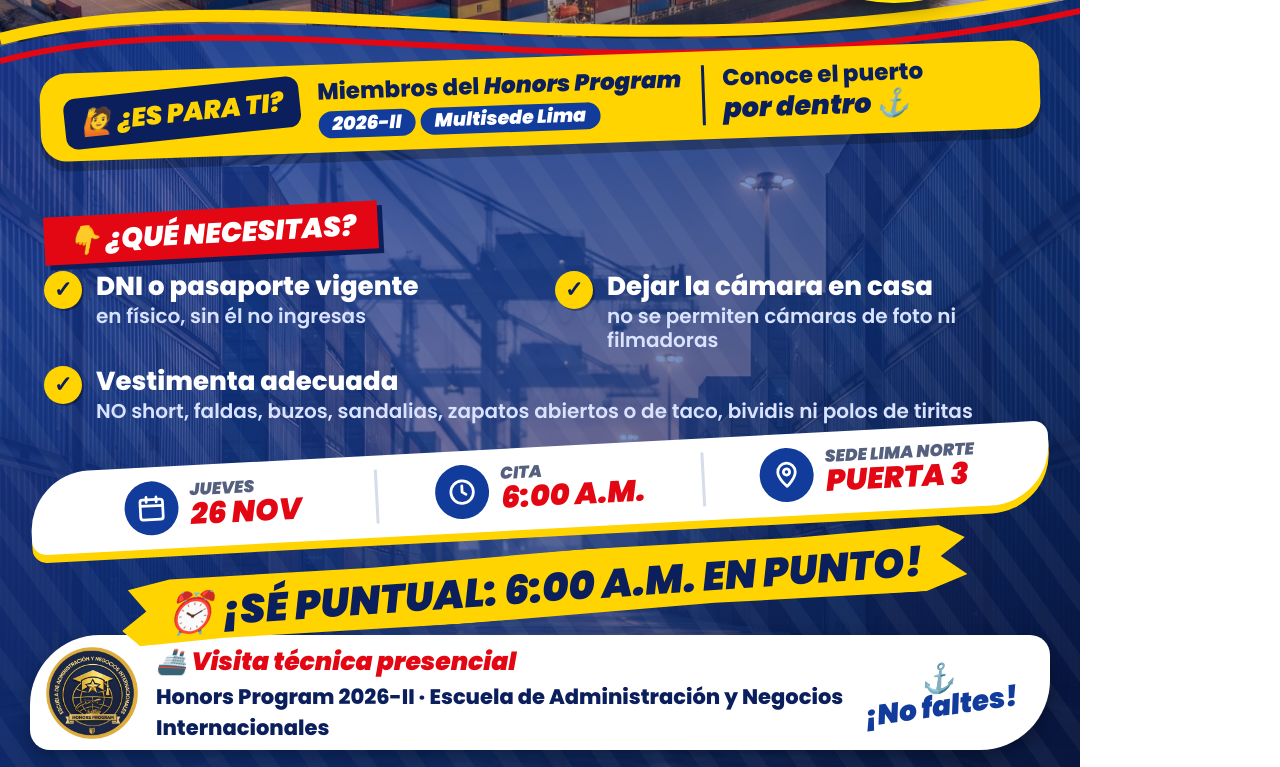
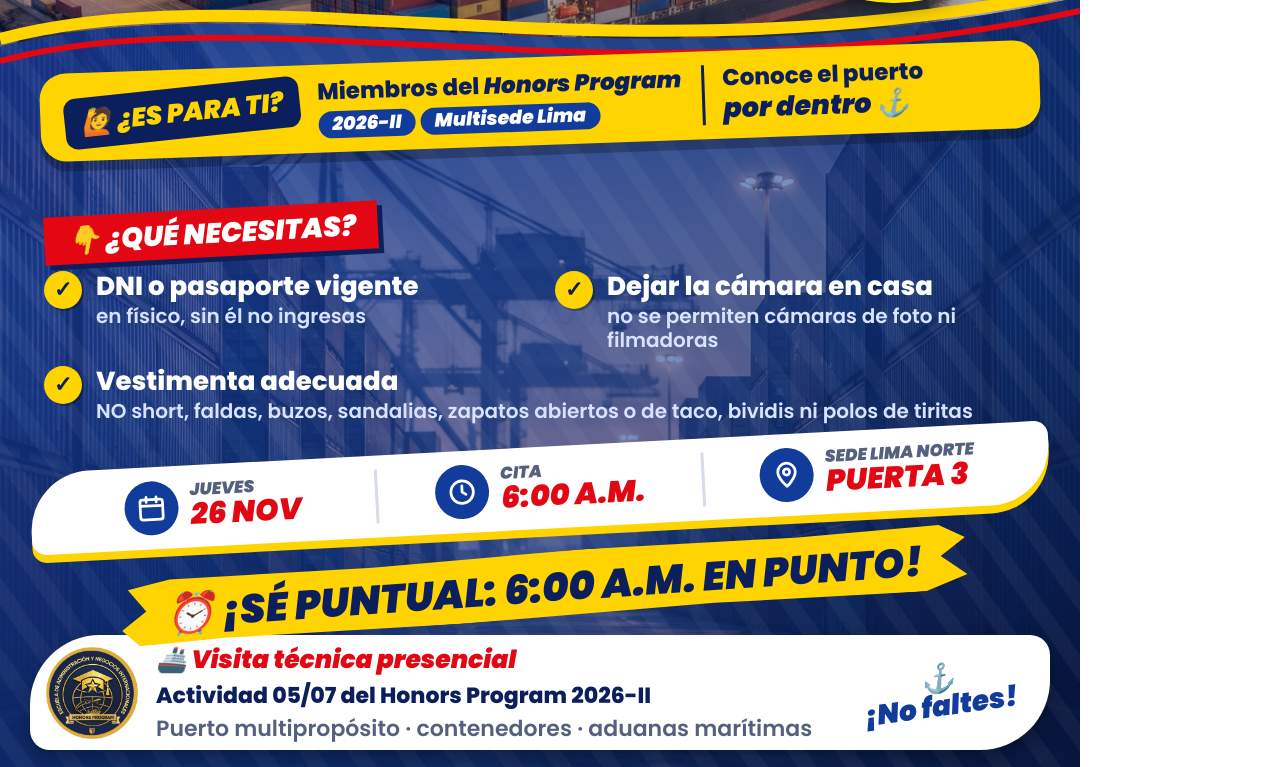
Before and after one commit to 1Guitarristax7/Granja-Huevos, a plain HTML site: page flyer-apm/flyer_ucv_dinamico_apm.html in a window 1280 px wide. Shown: the part 583-1350 px from the top of the page. Drawn offline with Linux system fonts and the light colour scheme.

Commit message:
Apply mesa review fixes to APM flyers and add mesa report
Co-Authored-By: Claude Opus 5.5 <noreply@anthropic.com>
Claude-Session: https://claude.ai/code/session_01MbSN7717AodApa1qAjWUzD

```diff
--- a/flyer-apm/flyer_ucv_dinamico_apm.html
+++ b/flyer-apm/flyer_ucv_dinamico_apm.html
@@ -97,7 +97,7 @@ body{width:1080px;height:1350px;font-family:'Poppins',sans-serif;overflow:hidden
   <img src="assets/honors_medalla.png">
   <div style="flex:1">
     <div class="I" style="font-size:25px;color:var(--rojo)">🚢 Visita técnica presencial</div>
-    <div style="font-size:21px;font-weight:800">Honors Program 2026-II · Escuela de Administración y Negocios Internacionales</div>
+    <div style="font-size:22px;font-weight:800">Actividad 05/07 del Honors Program 2026-II<br><span style="font-weight:600;color:#55607f">Puerto multipropósito · contenedores · aduanas marítimas</span></div>
   </div>
   <div class="I" style="font-size:28px;color:var(--azul);line-height:1;transform:rotate(-8deg);text-align:center">⚓<br>¡No faltes!</div>
 </div>
```
Also changed, not shown: flyer-apm/modelo2_dinamico.html (+1 -1 lines), 3 other files.
